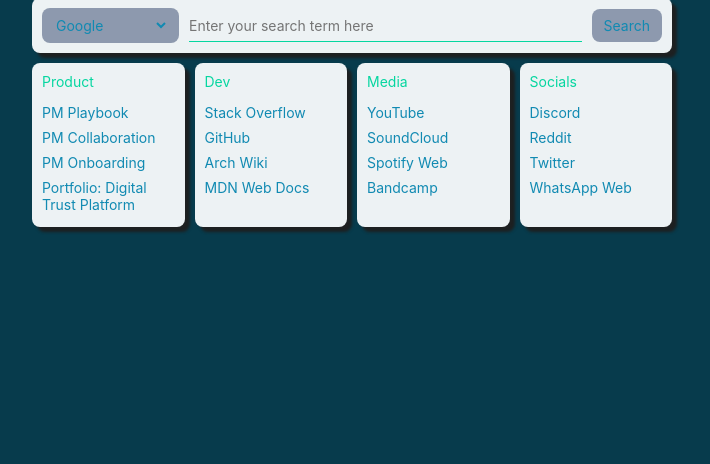
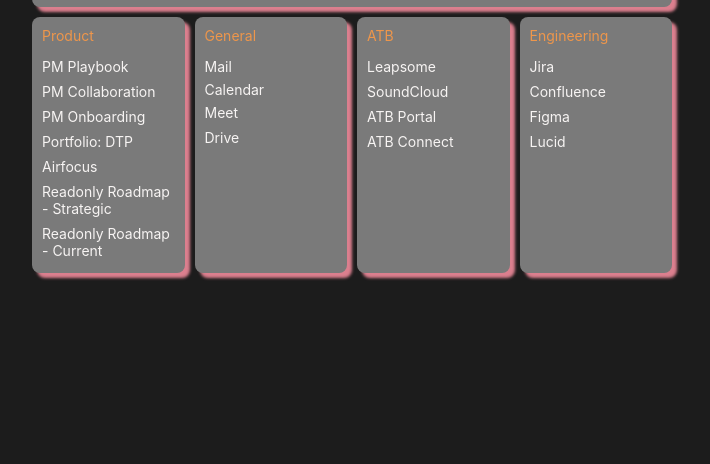
Before and after one commit to ATBRakesh/ATBHome, a plain HTML site: page index.html in a window 1280 px wide. Shown: the part 336-800 px from the top of the page, without its empty margins (288-998 px from the left). Drawn offline with Linux system fonts and the light colour scheme.

Commit message:
Updated colors and links

```diff
--- a/index.css
+++ b/index.css
@@ -1,12 +1,12 @@
 :root {
-    --bg-color: #073b4c; /* background color */
-    --fg-color: #118ab2; /* default foreground color */
-    --fg-highlight: #06d6a0; /* foreground color for "highlighted" items */
-    --pane-bg-color: #edf2f4; /* background color for panes e.g. search bar and link containers */
-    --button-color: #8d99ae; /* background color for buttons */
-    --text-input-underline-unfocused: #7c6f64; /* underline color for text input when not focused */
+    --bg-color: #1c1c1c; /* background color */
+    --fg-color: #f7f4f3; /* default foreground color */
+    --fg-highlight: #ee964b; /* foreground color for "highlighted" items */
+    --pane-bg-color: #7a7a7a; /* background color for panes e.g. search bar and link containers */
+    --button-color: #ee964b; /* background color for buttons */
+    --text-input-underline-unfocused: #070707; /* underline color for text input when not focused */
     --text-input-underline-focused: var(--fg-highlight); /* underline color for text input when focused */
-    --shadow-color: #1d2021; /* shadow color */
+    --shadow-color: #db7f8e; /* shadow color */
 }
 
 body {
--- a/index.html
+++ b/index.html
@@ -39,34 +39,37 @@
                         <li><a href="https://atbfinancial.atlassian.net/wiki/spaces/AV/pages/2765586433/Playbook"><span class="link-text">PM Playbook</span></a></li>
                         <li><a href="https://atbfinancial.atlassian.net/wiki/spaces/AV/pages/2778628122/PM+Collaboration"><span class="link-text">PM Collaboration</span></a></li>
                         <li><a href="https://atbfinancial.atlassian.net/wiki/spaces/AV/pages/2763423943/Onboarding"><span class="link-text">PM Onboarding</span></a></li>
-                        <li><a href="https://atbfinancial.atlassian.net/wiki/spaces/AV/pages/2765291558/Portfolio+Digital+Trust+Platform"><span class="link-text">Portfolio: Digital Trust Platform</span></a></li>
+                        <li><a href="https://atbfinancial.atlassian.net/wiki/spaces/AV/pages/2765291558/Portfolio+Digital+Trust+Platform"><span class="link-text">Portfolio: DTP</span></a></li>
+                        <li><a href="https://atbventures.airfocus.com/"><span class="link-text">Airfocus</span></a></li>
+                        <li><a href="https://atbventures.airfocus.com/share/02bd3e8b1a36bd68802dcae0fd62a12b"><span class="link-text">Readonly Roadmap - Strategic</span></a></li>
+                        <li><a href="https://atbventures.airfocus.com/share/a2d74a47158c38ef8b9fbb3b741bfab8"><span class="link-text">Readonly Roadmap - Current</span></a></li>
                     </ul>
                 </div>
-                <div class="link-group" id="dev">
+                <div class="link-group" id="general">
                     <ul>
-                        <li class="link-group-title">Dev</li>
-                        <li><a href="https://www.stackoverflow.com"><span class="link-text">Stack Overflow</span></a></li>
-                        <li><a href="https://www.github.com"><span class="link-text">GitHub</span></a></li>
-                        <li><a href="https://wiki.archlinux.org"><span class="link-text">Arch Wiki</span></a></li>
-                        <li><a href="https://developer.mozilla.org"><span class="link-text">MDN Web Docs</span></a></li>
+                        <li class="link-group-title">General</li>
+                        <li><a href="https://mail.google.com/mail/u/0/#inbox"><span class="link-text">Mail</span></a></li>
+                        <li><a href="https://calendar.google.com><span class="link-text">Calendar</span></a></li>
+                        <li><a href="https://meet.google.com/"><span class="link-text">Meet</span></a></li>
+                        <li><a href="https://drive.google.com/drive/my-drive"><span class="link-text">Drive</span></a></li>
                     </ul>
                 </div>
                 <div class="link-group" id="media">
                     <ul>
-                        <li class="link-group-title">Media</li>
-                        <li><a href="https://www.youtube.com"><span class="link-text">YouTube</span></a></li>
+                        <li class="link-group-title">ATB</li>
+                        <li><a href="https://www.youtube.com"><span class="link-text">Leapsome</span></a></li>
                         <li><a href="https://www.soundcloud.com"><span class="link-text">SoundCloud</span></a></li>
-                        <li><a href="https://open.spotify.com"><span class="link-text">Spotify Web</span></a></li>
-                        <li><a href="https://www.bandcamp.com"><span class="link-text">Bandcamp</span></a></li>
+                        <li><a href="https://open.spotify.com"><span class="link-text">ATB Portal</span></a></li>
+                        <li><a href="https://www.bandcamp.com"><span class="link-text">ATB Connect</span></a></li>
                     </ul>
                 </div>
                 <div class="link-group" id="socials">
                     <ul>
-                        <li class="link-group-title">Socials</li>
-                        <li><a href="https://www.discord.com"><span class="link-text">Discord</span></a></li>
-                        <li><a href="https://www.reddit.com"><span class="link-text">Reddit</span></a></li>
-                        <li><a href="https://www.twitter.com"><span class="link-text">Twitter</span></a></li>
-                        <li><a href="https://web.whatsapp.com"><span class="link-text">WhatsApp Web</span></a></li>
+                        <li class="link-group-title">Engineering</li>
+                        <li><a href="https://www.discord.com"><span class="link-text">Jira</span></a></li>
+                        <li><a href="https://www.reddit.com"><span class="link-text">Confluence</span></a></li>
+                        <li><a href="https://www.twitter.com"><span class="link-text">Figma</span></a></li>
+                        <li><a href="https://web.whatsapp.com"><span class="link-text">Lucid</span></a></li>
                     </ul>
                 </div>
             </div>
--- a/index.js
+++ b/index.js
@@ -5,13 +5,13 @@ function updateClock() {
     document.getElementById("current-time-text").innerText = date.toLocaleTimeString([], { hour12: false })
     const hour = date.getHours()
     if (hour < 5 || hour >= 18) {
-        document.getElementById("time-greeting").innerText = "Good evening."
+        document.getElementById("time-greeting").innerText = "Hello Innovator! Good evening."
     }
     else if (hour < 12) {
-        document.getElementById("time-greeting").innerText = "Good morning."
+        document.getElementById("time-greeting").innerText = "Hello Innovator! Good morning."
     }
     else {
-        document.getElementById("time-greeting").innerText = "Good afternoon."
+        document.getElementById("time-greeting").innerText = "Hello Innovator! Good afternoon."
     }
 }
 
```
